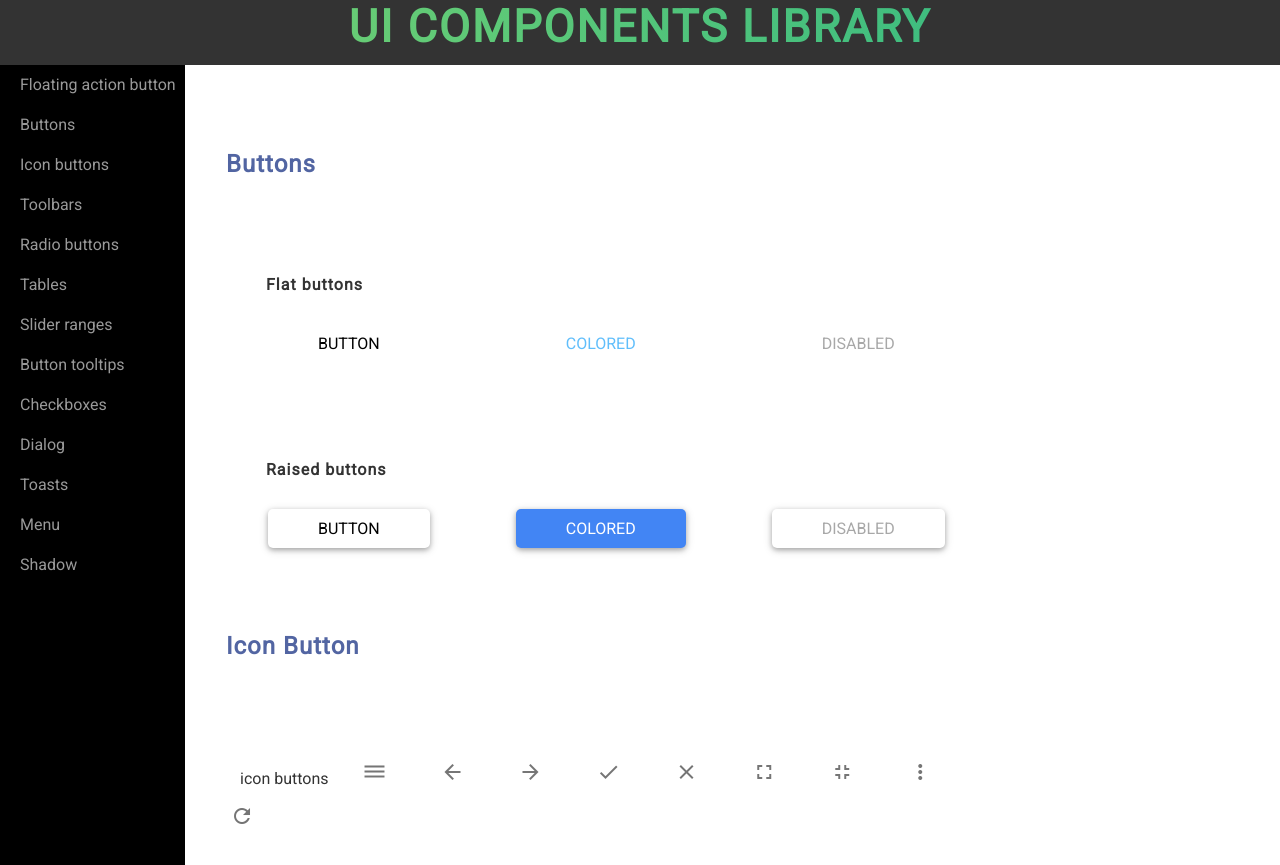
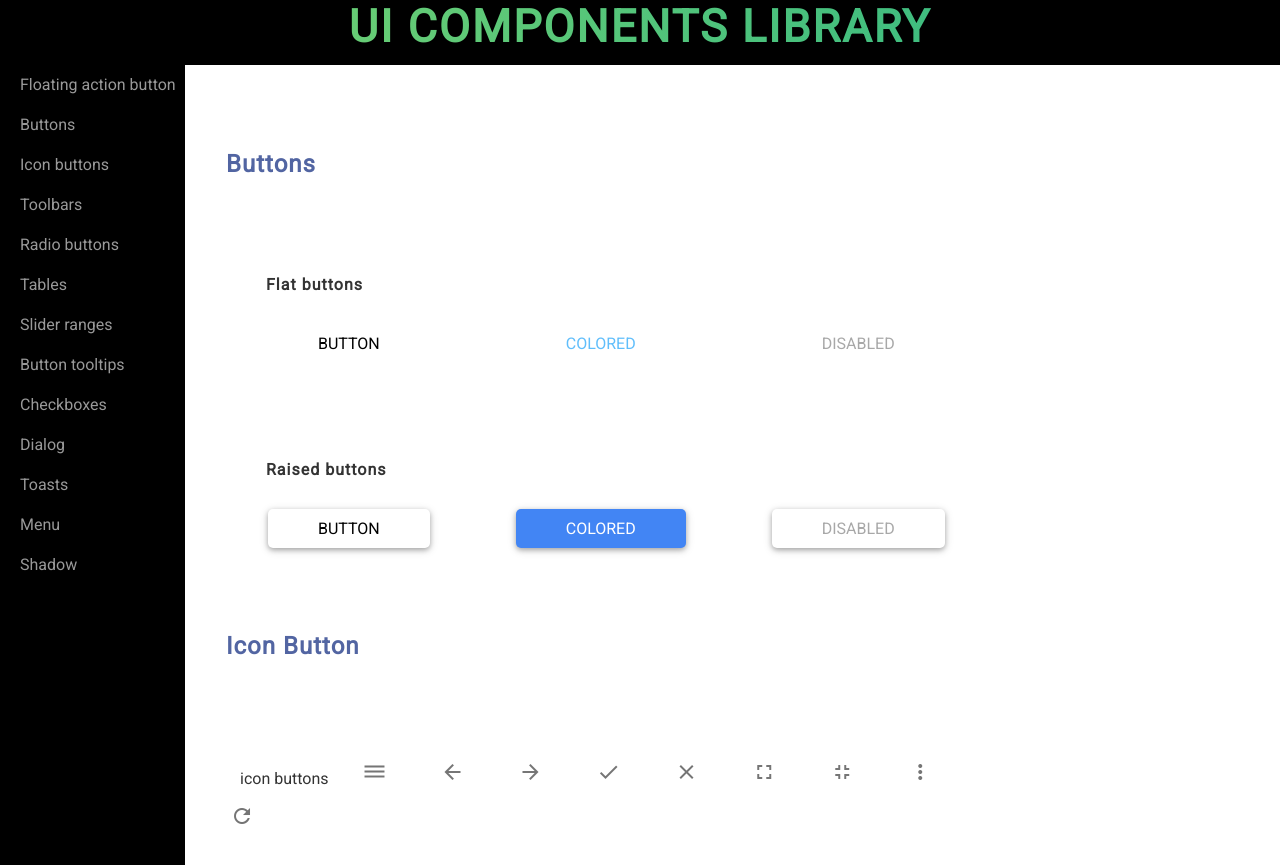
Before and after one commit to Stan0men/UI_library, a website: page src/index.pug in a window 1280 px wide. Shown: the top 865 px of the page. Drawn offline with nearby package versions, Linux system fonts and the light colour scheme; files that its build step writes are made by us from their sources.

Commit message:
change color for header

```diff
--- a/src/scss/layout.scss
+++ b/src/scss/layout.scss
@@ -5,9 +5,8 @@
   left: 0;
   width: 100vw;
   height: 65px;
-  background-color: #333333;
+  background-color: $color-black;
   z-index: 1;
-
 
   &-slogan {
     width: 100%;
@@ -32,7 +31,6 @@ nav {
   width: 20vw;
   z-index: 0;
   left: 0;
-
 }
 
 .sidebar-nav {
@@ -55,7 +53,8 @@ nav {
         background: rgba(255, 255, 255, 0.2);
       }
 
-      &:active, a:focus {
+      &:active,
+      a:focus {
         text-decoration: none;
       }
     }
@@ -78,7 +77,6 @@ nav {
   }
 }
 
-
 //footer
 .footer {
   position: absolute;
```
Also changed, not shown: dist/css/main.css.
